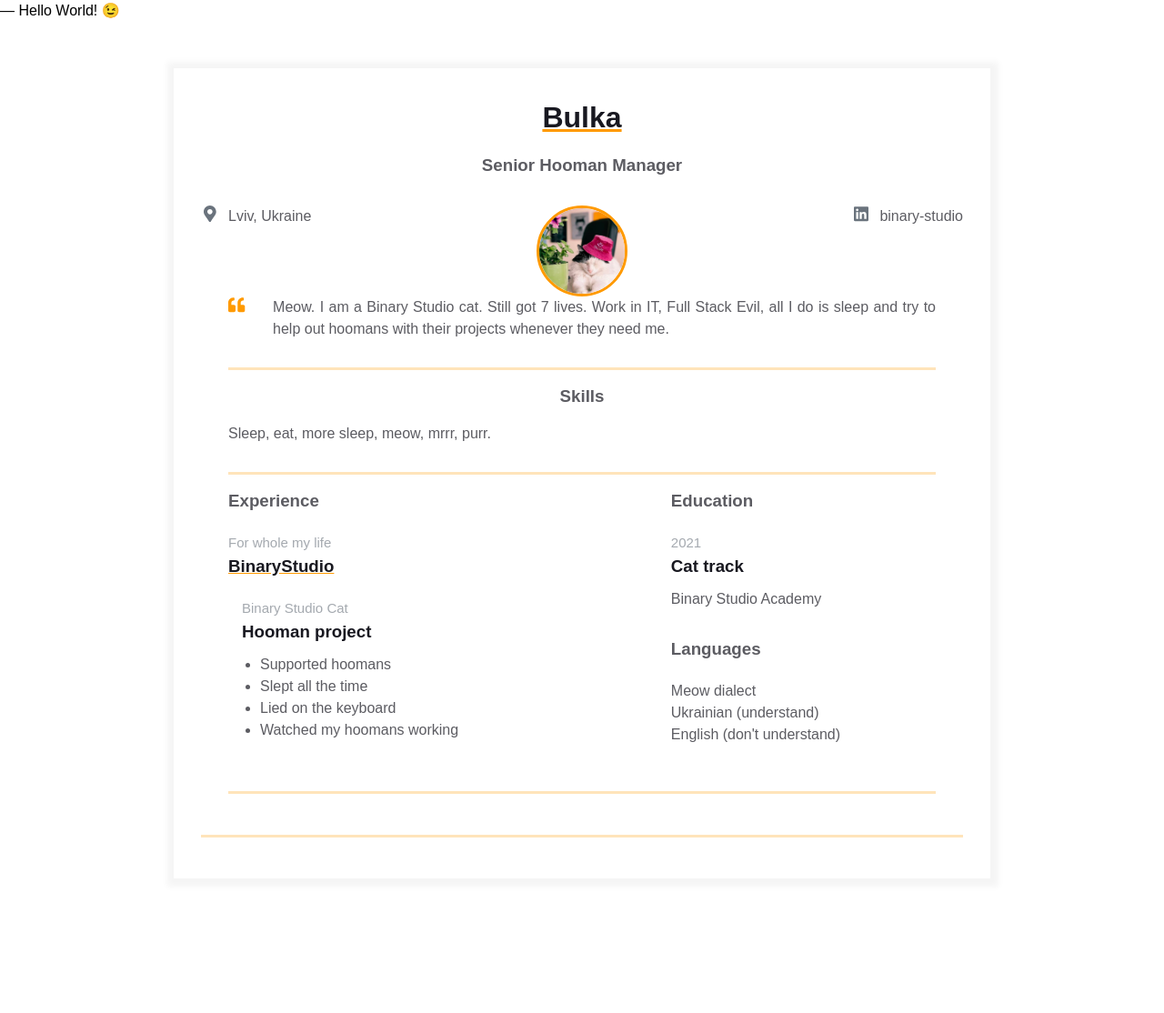
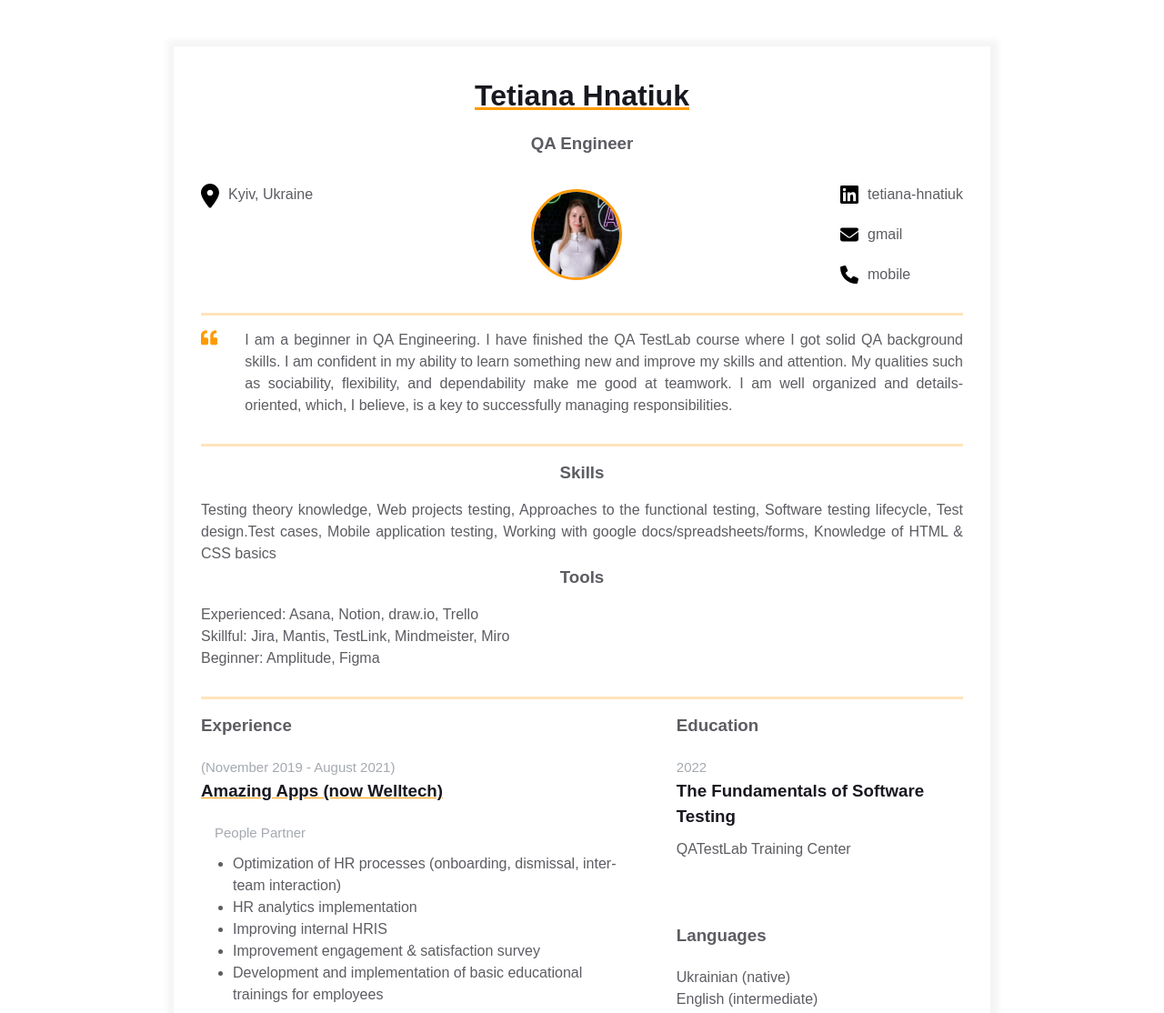
Before and after one commit to t-repository/homepage, a plain HTML site: page index.html in a window 1280 px wide. Shown: the top 1114 px of the page at 91% size. Before the commit the page ends 1017 px from the top, so only its background shows below. Drawn offline with Linux system fonts and the light colour scheme.

Commit message:
Add my own information

```diff
--- a/index.html
+++ b/index.html
@@ -7,43 +7,50 @@
     <title>Résumé</title>
   </head>
   <body>
-    ― Hello World! &#x1F609;
     <main>
       <div class="resume">
         <div class="container">
           <div class="resume__block">
-            <h1 class="contact-info__header">Bulka</h1>
-            <h3 class="contact-info__sub-header">Senior Hooman Manager</h3>
+            <h1 class="contact-info__header">Tetiana Hnatiuk</h1>
+            <h3 class="contact-info__sub-header">QA Engineer</h3>
 
             <div class="contact_info_container fh">
               <div class="contact-info__block">
                 <a href="" rel="author" class="contact-info__item">
                   <div class="contact-info__item-icon-wrapper">
-                    <svg class="contact-info__item-icon" xmlns="http://www.w3.org/2000/svg" viewBox="0 0 384 512">
-                      <path
-                        d="M172.268 501.67C26.97 291.031 0 269.413 0 192 0 85.961 85.961 0 192 0s192 85.961 192 192c0 77.413-26.97 99.031-172.268 309.67-9.535 13.774-29.93 13.773-39.464 0zM192 272c44.183 0 80-35.817 80-80s-35.817-80-80-80-80 35.817-80 80 35.817 80 80 80z">
-                      </path>
-                    </svg>
+                    <svg xmlns="http://www.w3.org/2000/svg" viewBox="0 0 384 512"><!--! Font Awesome Pro 6.1.1 by @fontawesome - https://fontawesome.com License - https://fontawesome.com/license (Commercial License) Copyright 2022 Fonticons, Inc. --><path d="M168.3 499.2C116.1 435 0 279.4 0 192C0 85.96 85.96 0 192 0C298 0 384 85.96 384 192C384 279.4 267 435 215.7 499.2C203.4 514.5 180.6 514.5 168.3 499.2H168.3zM192 256C227.3 256 256 227.3 256 192C256 156.7 227.3 128 192 128C156.7 128 128 156.7 128 192C128 227.3 156.7 256 192 256z"/></svg>
                   </div>
-                  <span>Lviv, Ukraine</span>
+                  <span>Kyiv, Ukraine</span>
                 </a>
+
               </div>
 
               <div class="contact-info__block contact-info__block--center">
-                <img class="contact-info__avatar" src="assets/bulka_avatar.png" alt="Avatar">
+                <img class="contact-info__avatar" src="assets/tetiana.jpeg" alt="Avatar">
               </div>
 
               <div class="contact-info__block">
-                <a href="https://ua.linkedin.com/company/binary-studio_241166" rel="author" class="contact-info__item">
+                <a href="https://www.linkedin.com/in/tetiana-hnatiuk-aa4791161" rel="author" class="contact-info__item">
                   <div class="contact-info__item-icon-wrapper">
-                    <svg class="contact-info__item-icon" xmlns="http://www.w3.org/2000/svg" viewBox="0 0 448 512">
-                      <path
-                        d="M416 32H31.9C14.3 32 0 46.5 0 64.3v383.4C0 465.5 14.3 480 31.9 480H416c17.6 0 32-14.5 32-32.3V64.3c0-17.8-14.4-32.3-32-32.3zM135.4 416H69V202.2h66.5V416zm-33.2-243c-21.3 0-38.5-17.3-38.5-38.5S80.9 96 102.2 96c21.2 0 38.5 17.3 38.5 38.5 0 21.3-17.2 38.5-38.5 38.5zm282.1 243h-66.4V312c0-24.8-.5-56.7-34.5-56.7-34.6 0-39.9 27-39.9 54.9V416h-66.4V202.2h63.7v29.2h.9c8.9-16.8 30.6-34.5 62.9-34.5 67.2 0 79.7 44.3 79.7 101.9V416z">
-                      </path>
-                    </svg>
+                    <svg xmlns="http://www.w3.org/2000/svg" viewBox="0 0 448 512"><!--! Font Awesome Pro 6.1.1 by @fontawesome - https://fontawesome.com License - https://fontawesome.com/license (Commercial License) Copyright 2022 Fonticons, Inc. --><path d="M416 32H31.9C14.3 32 0 46.5 0 64.3v383.4C0 465.5 14.3 480 31.9 480H416c17.6 0 32-14.5 32-32.3V64.3c0-17.8-14.4-32.3-32-32.3zM135.4 416H69V202.2h66.5V416zm-33.2-243c-21.3 0-38.5-17.3-38.5-38.5S80.9 96 102.2 96c21.2 0 38.5 17.3 38.5 38.5 0 21.3-17.2 38.5-38.5 38.5zm282.1 243h-66.4V312c0-24.8-.5-56.7-34.5-56.7-34.6 0-39.9 27-39.9 54.9V416h-66.4V202.2h63.7v29.2h.9c8.9-16.8 30.6-34.5 62.9-34.5 67.2 0 79.7 44.3 79.7 101.9V416z"/></svg>
                   </div>
-                  <span>binary-studio</span>
+                  <span>tetiana-hnatiuk</span>
                 </a>
+                <a href="mailto:tetianaworkmail@gmail" rel="author" class="contact-info__item">
+                  <div class="contact-info__item-icon-wrapper">
+                    <svg xmlns="http://www.w3.org/2000/svg" viewBox="0 0 512 512"><path d="M464 64C490.5 64 512 85.49 512 112C512 127.1 504.9 141.3 492.8 150.4L275.2 313.6C263.8 322.1 248.2 322.1 236.8 313.6L19.2 150.4C7.113 141.3 0 127.1 0 112C0 85.49 21.49 64 48 64H464zM217.6 339.2C240.4 356.3 271.6 356.3 294.4 339.2L512 176V384C512 419.3 483.3 448 448 448H64C28.65 448 0 419.3 0 384V176L217.6 339.2z"/></svg>
+                  </div>
+                  <span>gmail</span>
+                </a>
+                <a href="tel:+380990541276" rel="author" class="contact-info__item">
+                  <div class="contact-info__item-icon-wrapper">
+                    <svg xmlns="http://www.w3.org/2000/svg" viewBox="0 0 512 512"><!--! Font Awesome Pro 6.1.1 by @fontawesome - https://fontawesome.com License - https://fontawesome.com/license (Commercial License) Copyright 2022 Fonticons, Inc. --><path d="M511.2 387l-23.25 100.8c-3.266 14.25-15.79 24.22-30.46 24.22C205.2 512 0 306.8 0 54.5c0-14.66 9.969-27.2 24.22-30.45l100.8-23.25C139.7-2.602 154.7 5.018 160.8 18.92l46.52 108.5c5.438 12.78 1.77 27.67-8.98 36.45L144.5 207.1c33.98 69.22 90.26 125.5 159.5 159.5l44.08-53.8c8.688-10.78 23.69-14.51 36.47-8.975l108.5 46.51C506.1 357.2 514.6 372.4 511.2 387z"/></svg>
+                  </div>
+                  <span>mobile</span>
+                </a>
+              </div>
+            </div>
+
           </div>
         </div>
 
@@ -57,10 +64,11 @@
                   </path>
                 </svg>
               </div>
-                  <p class="intro_text">Meow.
-                    I am a Binary Studio cat. Still got 7 lives. Work in IT, Full Stack Evil,
-                    all I do is sleep and try to help out hoomans with their projects whenever
-                    they need me.
+              <p class="intro_text">
+                I am a beginner in QA Engineering. I have finished the QA TestLab course where I got solid QA background skills.
+                I am confident in my ability to learn something new and improve my skills and attention.
+                My qualities such as sociability, flexibility, and dependability make me good at teamwork.
+                I am well organized and details-oriented, which, I believe, is a key to successfully managing responsibilities.
               </p>
             </div>
           </div>
@@ -70,7 +78,24 @@
           <div class="resume__block">
             <div class="skills">
               <h3 class="skills__header">Skills</h3>
-                  <p class="skills__text">Sleep, eat, more sleep, meow, mrrr, purr. </p>
+              <p class="skills__text">
+                Testing theory knowledge,
+                Web projects testing,
+                Approaches to the functional testing,
+                Software testing lifecycle,
+                Test design.Test cases,
+                Mobile application testing,
+                Working with google docs/spreadsheets/forms,
+                Knowledge of HTML & CSS basics
+              </p>
+            </div>
+            <div class="skills">
+              <h3 class="skills__header">Tools</h3>
+              <p class="skills__text">
+                Experienced: Asana, Notion, draw.io, Trello</br>
+                Skillful: Jira, Mantis, TestLink, Mindmeister, Miro</br>
+                Beginner: Amplitude, Figma</br>
+              </p>
             </div>
           </div>
         </div>
@@ -83,18 +108,19 @@
                 <h3 class="experiences__header">Experience</h3>
                 <div class="experiences__company">
                   <div class="experiences__company-header">
-                        <span class="experiences__company-header-durability">For whole my life</span>
-                        <h3 class="experiences__company-header-name">BinaryStudio</h3>
+                    <span class="experiences__company-header-durability">(November 2019 - August 2021)</span>
+                    <h3 class="experiences__company-header-name">Amazing Apps (now Welltech)</h3>
                   </div>
 
                   <div class="experiences__company-project">
-                        <span class="experiences__company-project-role">Binary Studio Cat</span>
-                        <h3 class="experiences__company-project-name">Hooman project</h3>
+                    <span class="experiences__company-project-role">People Partner</span>
+                    <h3 class="experiences__company-project-name"></h3>
                     <ul class="experiences__company-project-responsibilities">
-                          <li>Supported hoomans</li>
-                          <li>Slept all the time</li>
-                          <li>Lied on the keyboard</li>
-                          <li>Watched my hoomans working</li>
+                      <li>Optimization of HR processes (onboarding, dismissal, inter-team interaction)</li>
+                      <li>HR analytics implementation</li>
+                      <li>Improving internal HRIS</li>
+                      <li>Improvement engagement & satisfaction survey</li>
+                      <li>Development and implementation of basic educational trainings for employees</li>
                     </ul>
                   </div>
                 </div>
@@ -104,22 +130,19 @@
                 <div class="additional-info__education">
                   <h3 class="additional-info__education-header">Education</h3>
                   <div class="additional-info__education-university">
-                        <span class="additional-info__education-university-durability">2021</span>
-                        <h3 class="additional-info__education-university-speciality">Cat track</h3>
-                        <p class="additional-info__education-university-name">Binary Studio Academy</p>
+                    <span class="additional-info__education-university-durability">2022</span>
+                    <h3 class="additional-info__education-university-speciality">The Fundamentals of Software Testing</h3>
+                    <p class="additional-info__education-university-name">QATestLab Training Center</p>
                   </div>
                 </div>
 
                 <div class="additional-info__languages">
                   <h3 class="additional-info__languages-header">Languages</h3>
                   <p class="additional-info__languages-item">
-                        Meow dialect
+                    Ukrainian (native)
                   </p>
                   <p class="additional-info__languages-item">
-                        Ukrainian (understand)
-                      </p>
-                      <p class="additional-info__languages-item">
-                        English (don't understand)
+                    English (intermediate)
                   </p>
                 </div>
               </div>
@@ -129,8 +152,6 @@
         </div>
 
       </div>
-        </div>
-      </div>
     </main>
   </body>
 </html>
```
Also changed, not shown: assets/tetiana.jpeg (added). Lines whose indentation alone changed are shown as unchanged.
